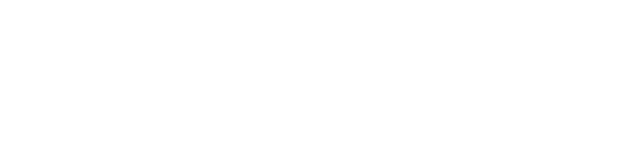
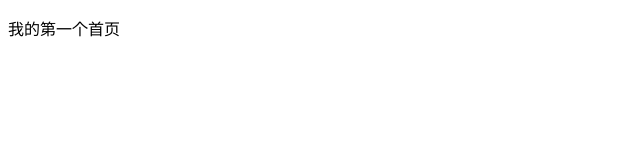
Before and after one commit to a931134702/a931134702.github.io, a plain HTML site: page index.html in a window 1280 px wide. Shown: the whole page, without its empty margins (0-640 px from the left). Drawn offline with Linux system fonts and the light colour scheme.

Commit message:
写了个p

```diff
--- a/index.html
+++ b/index.html
@@ -7,6 +7,6 @@
     <title>Document</title>
 </head>
 <body>
-
+    <p>我的第一个首页</p>
 </body>
 </html>
```
